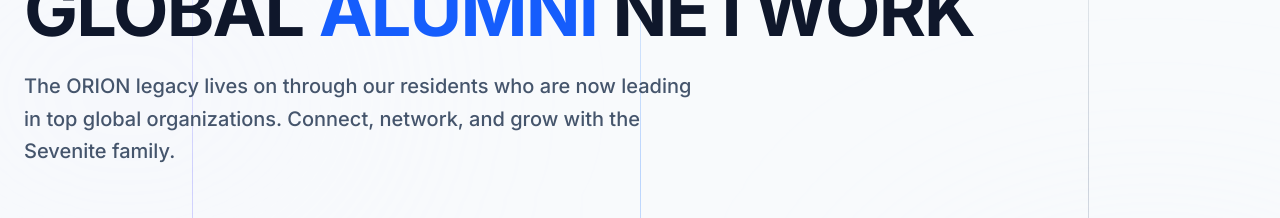
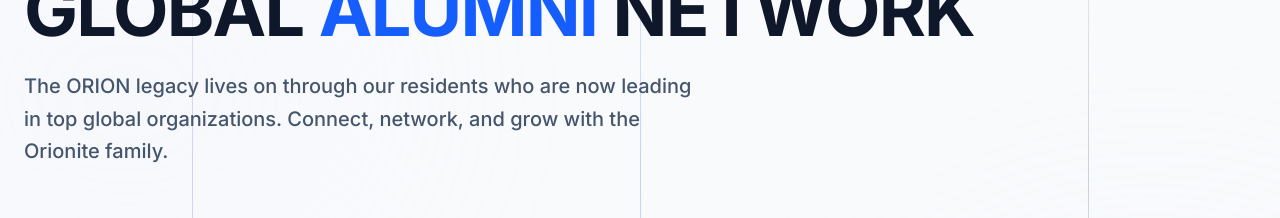
Before and after one commit to bhargabdeka-deka/hostel-portal, a Next.js app: page /alumni in a window 1280 px wide. Shown: the part 225-443 px from the top of the page. Built offline with nearby package versions, Linux system fonts and the light colour scheme; no server answers; the database is empty.

Commit message:
Replacing all occurrences of Sevenite with Orionite

```diff
--- a/app/(admin)/admin/dashboard/page.tsx
+++ b/app/(admin)/admin/dashboard/page.tsx
@@ -75,7 +75,7 @@
             <h3 className="text-lg md:text-xl font-bold text-slate-900 tracking-tight">Administrator Motto</h3>
             <div className="grid grid-cols-1 sm:grid-cols-2 gap-4 md:gap-6">
               {[
-                { title: "Preserve Discipline", desc: "Maintain the decorum that defines a Sevenite." },
+                { title: "Preserve Discipline", desc: "Maintain the decorum that defines an Orionite." },
                 { title: "Empower Students", desc: "Ensure every voice is heard and every issue resolved." },
                 { title: "Foster Innovation", desc: "Support the technical and creative pursuits of residents." },
                 { title: "Build Community", desc: "Strengthen the bond between residents and alumni." }
--- a/app/(public)/about/page.tsx
+++ b/app/(public)/about/page.tsx
@@ -82,7 +82,7 @@
             <h2 className="text-3xl font-bold text-slate-900 tracking-tight font-heading">The Culture</h2>
           </div>
           <p className="text-slate-600 leading-relaxed font-medium mb-8 text-sm md:text-base">
-            Hostel 7 is renowned for its unique "Sevenite" culture—a blend of fierce loyalty, intellectual rigor, and celebratory spirit.
+            Hostel 7 is renowned for its unique "Orionite" culture—a blend of fierce loyalty, intellectual rigor, and celebratory spirit.
           </p>
           <ul className="space-y-4">
             {[
--- a/app/(public)/alumni/page.tsx
+++ b/app/(public)/alumni/page.tsx
@@ -24,7 +24,7 @@
           Global <span className="text-blue-600">Alumni</span> Network
         </h1>
         <p className="text-xl text-slate-600 font-medium max-w-2xl leading-relaxed">
-          The ORION legacy lives on through our residents who are now leading in top global organizations. Connect, network, and grow with the Sevenite family.
+          The ORION legacy lives on through our residents who are now leading in top global organizations. Connect, network, and grow with the Orionite family.
         </p>
       </section>
 
```
